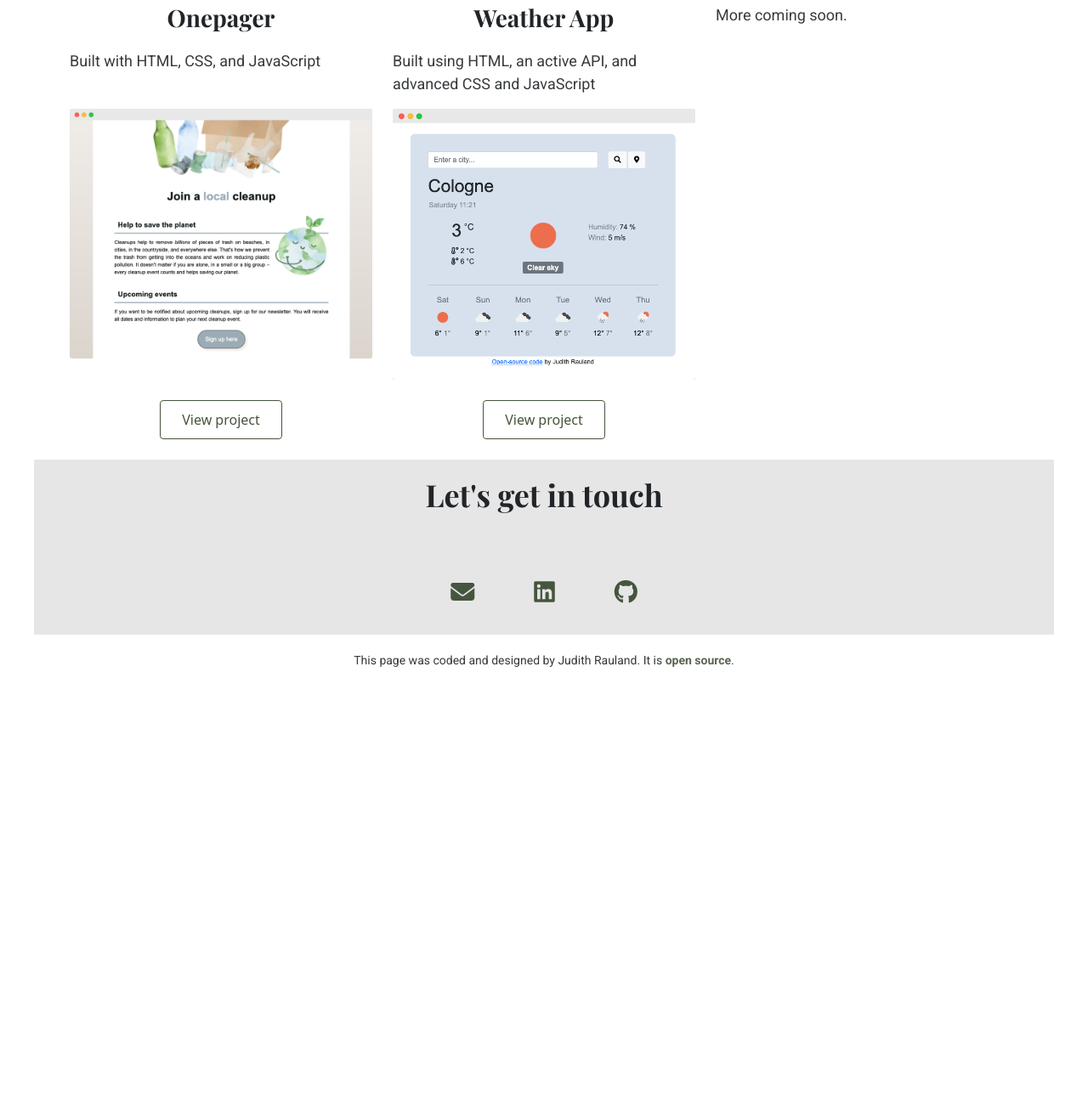
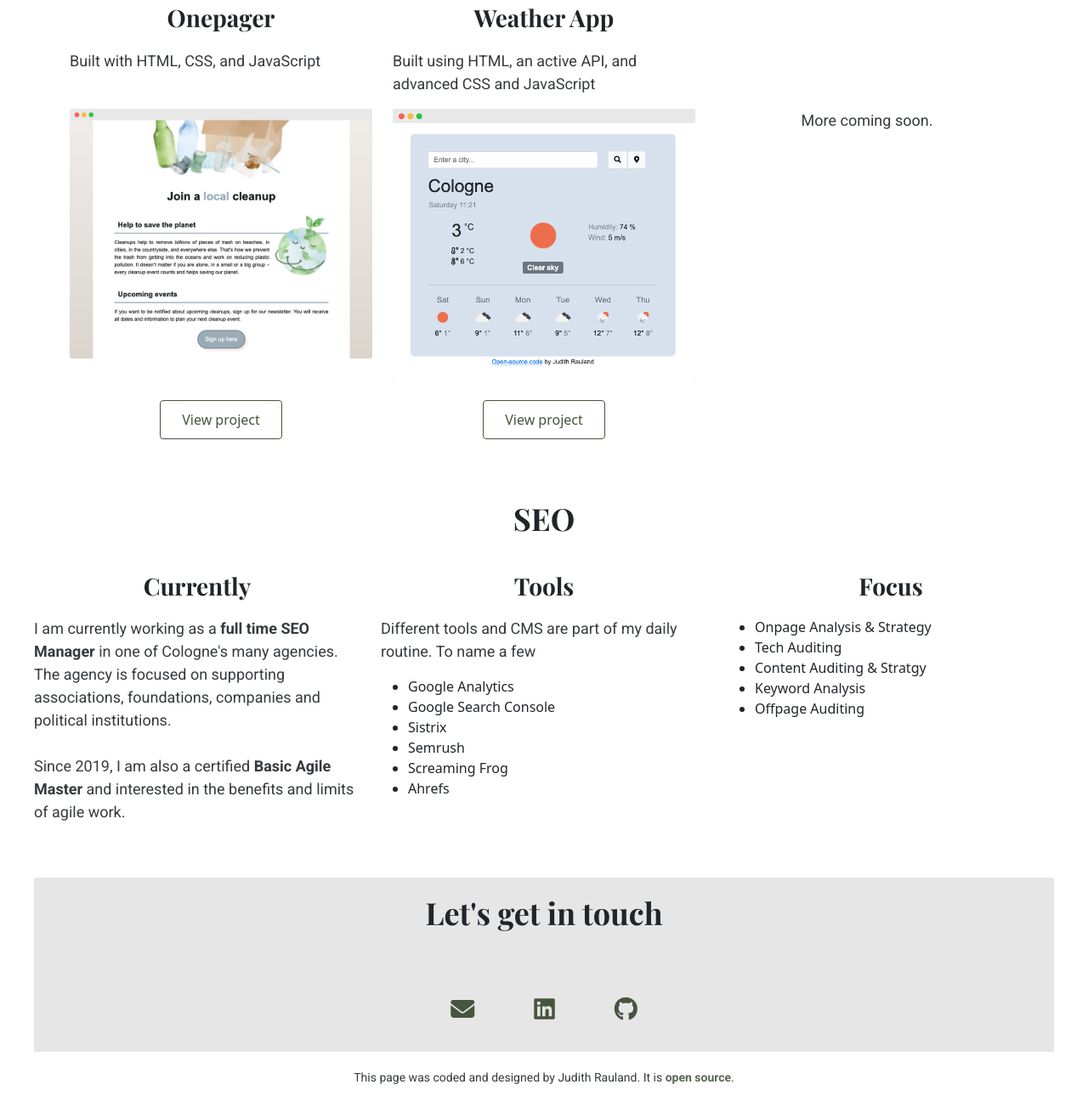
Before and after one commit to judithrauland/portfolio-project, a plain HTML site: page index.html in a window 1280 px wide. Shown: the part 617-1920 px from the top of the page at 85% size. Before the commit the page ends 1445 px from the top, so only its background shows below. Drawn offline with nearby package versions, Linux system fonts and the light colour scheme.

Commit message:
Added content section

```diff
--- a/index.html
+++ b/index.html
@@ -106,7 +106,7 @@
                Built using HTML, an active API, and advanced CSS and JavaScript
               </p>
             </div>
-            <div class="col-md-4"><p>More coming soon.</p></div>
+            <div class="col-md-4"></div>
           </div>
                 <div class="row project-images">
             <div class="col-md-4">
@@ -121,7 +121,7 @@
                 class="img-fluid mb-4 project-image"
               />
             </div>
-            <div class="col-md-4"></div>
+            <div class="col-md-4 text-center"><p>More coming soon.</p></div>
           </div>
         <div class="row project-buttons">
             <div class="col-md-4 text-center">
@@ -134,7 +134,15 @@
           </div>
         </div>
       </div>
-      <footer>
+      <div class="seo-work mt-5">
+          <h2>SEO</h2>
+          <div class="row">
+            <div class="col-md-4"><h3>Currently</h3><p>I am currently working as a <strong>full time SEO Manager</strong> in one of Cologne's many agencies. The agency is focused on supporting associations, foundations, companies and political institutions.</br></br> Since 2019, I am also a certified <strong>Basic Agile Master</strong> and interested in the benefits and limits of agile work.</p></div>
+            <div class="col-md-4"><h3>Tools</h3><p>Different tools and CMS are part of my daily routine. To name a few</p><ul><li>Google Analytics</li><li>Google Search Console</li><li>Sistrix</li><li>Semrush</li><li>Screaming Frog</li><li>Ahrefs</li></ul></div>
+            <div class="col-md-4"><h3>Focus</h3><ul><li>Onpage Analysis & Strategy</li><li>Tech Auditing</li><li>Content Auditing & Stratgy</li><li>Keyword Analysis</li><li>Offpage Auditing</li></ul></div>
+          </div>
+      </div>
+      <footer class="mt-5">
       <div class="contact-container">
         <h2 id="contact">Let's get in touch</h2>
             <div class="social-links d-flex justify-content-center">
```
